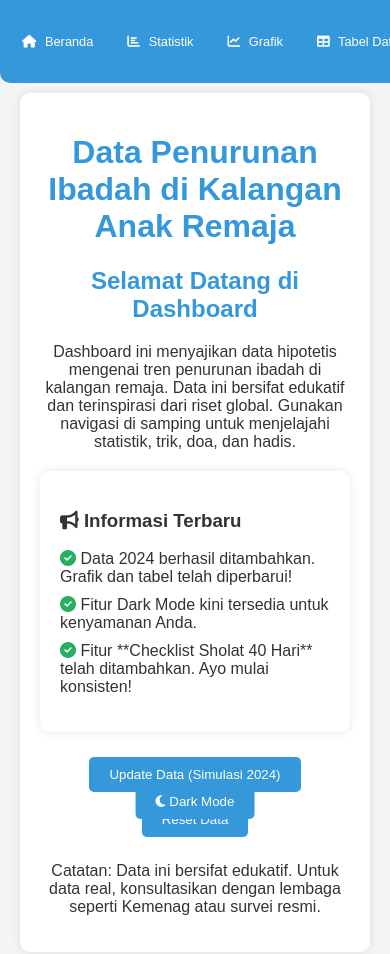
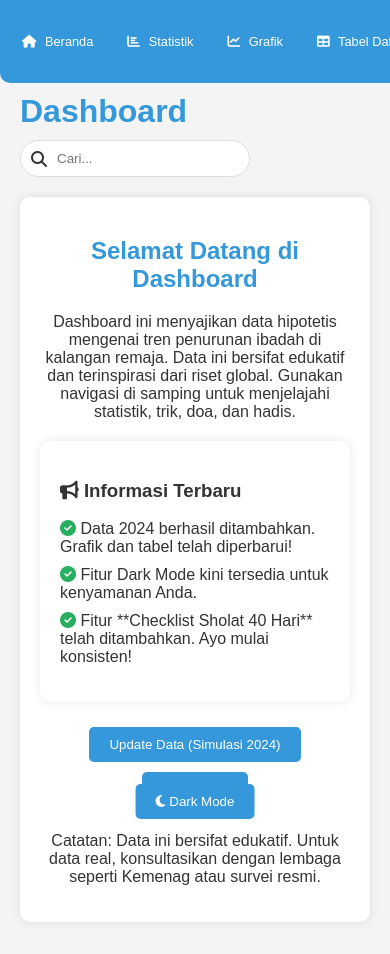
Before and after one commit to egaanandae4-lang/Penurunan-Ibadah-di-Kalangan-Anak-Remaja-sekarang-, a plain HTML site: page index.html in a window 390 px wide. Drawn offline with nearby package versions, Linux system fonts and the light colour scheme.

Commit message:
Update index.html

```diff
--- a/index.html
+++ b/index.html
@@ -14,11 +14,15 @@
             --text-color: #333;
             --accent-color: #3498db;
             --hover-color: #2980b9;
+            --checklist-green: #2ecc71;
+            --checklist-red: #e74c3c;
         }
         [data-theme="dark"] {
             --bg-color: #2c3e50;
             --container-bg: #34495e;
             --text-color: #ecf0f1;
+            --checklist-green: #27ae60;
+            --checklist-red: #c0392b;
         }
 
         /* Gaya Dasar */
@@ -160,9 +164,9 @@
         }
         .theme-toggle {
             position: fixed;
-            bottom: 20px; /* Perubahan di sini */
-            left: 50%; /* Perubahan di sini */
-            transform: translateX(-50%); /* Perubahan di sini */
+            bottom: 20px;
+            left: 50%;
+            transform: translateX(-50%);
             z-index: 1000;
         }
         .back-button {
@@ -185,6 +189,37 @@
         }
         .audio-btn:hover {
             color: var(--hover-color);
+        }
+
+        /* Header dan Pencarian Baru */
+        .header-container {
+            display: flex;
+            justify-content: space-between;
+            align-items: center;
+            margin-bottom: 20px;
+        }
+        .search-bar {
+            display: flex;
+            align-items: center;
+            border: 1px solid #ddd;
+            border-radius: 20px;
+            padding: 5px 10px;
+            background: var(--container-bg);
+            transition: border-color 0.3s;
+        }
+        .search-bar:focus-within {
+            border-color: var(--accent-color);
+        }
+        .search-bar input {
+            border: none;
+            outline: none;
+            background: transparent;
+            color: var(--text-color);
+            padding: 5px;
+        }
+        .search-bar i {
+            color: var(--text-color);
+            margin-right: 5px;
         }
 
         /* Notifikasi Toast */
@@ -332,6 +367,21 @@
             cursor: pointer;
             transform: scale(1.2);
         }
+        /* Penambahan untuk warna checklist */
+        .checklist-table td {
+            background-color: var(--checklist-red);
+            transition: background-color 0.3s;
+        }
+        .checklist-table td.checked {
+            background-color: var(--checklist-green);
+        }
+
+        #no-results {
+            text-align: center;
+            font-size: 1.2em;
+            color: #e74c3c;
+            display: none;
+        }
 
         /* Media Queries untuk Responsif */
         @media (max-width: 768px) {
@@ -347,7 +397,7 @@
                 border-radius: 0 0 10px 10px;
             }
             .sidebar h2 {
-                display: none; /* Sembunyikan judul "Dashboard" di HP */
+                display: none;
             }
             .sidebar ul {
                 display: flex;
@@ -379,6 +429,11 @@
             }
             .checklist-table th, .checklist-table td {
                 padding: 4px;
+            }
+            .header-container {
+                flex-direction: column;
+                align-items: flex-start;
+                gap: 10px;
             }
         }
     </style>
@@ -412,9 +467,17 @@
         </nav>
 
         <main class="main-content">
+            <div class="header-container">
+                <h1 style="margin: 0;">Dashboard</h1>
+                <div class="search-bar">
+                    <i class="fas fa-search"></i>
+                    <input type="text" id="searchInput" placeholder="Cari..." oninput="searchContent()">
+                </div>
+            </div>
+
+            <p id="no-results">Tidak ada hasil yang ditemukan.</p>
+
             <div class="container">
-                <h1>Data Penurunan Ibadah di Kalangan Anak Remaja</h1>
-
                 <section id="home-section" style="display: block;">
                     <h2>Selamat Datang di Dashboard</h2>
                     <p style="text-align: center;">Dashboard ini menyajikan data hipotetis mengenai tren penurunan ibadah di kalangan remaja. Data ini bersifat edukatif dan terinspirasi dari riset global. Gunakan navigasi di samping untuk menjelajahi statistik, trik, doa, dan hadis.</p>
@@ -600,7 +663,7 @@
                         <p class="arab">رَبَّنَا لَكَ الْحَمْدُ مِلْءَ السَّمَاوَاتِ وَمِلْءَ الأَرْضِ وَمِلْءَ مَا شِئْتَ مِنْ شَيْءٍ بَعْدُ</p>
                         <p class="transliterasi">"Rabbana lakal hamdu mil'us-samawati wa mil'ul-ardhi wa mil'a ma syi'ta min syai'in ba'du."</p>
                         <p>Artinya: "Ya Tuhan kami, hanya bagi-Mu segala puji, sepenuh langit, sepenuh bumi, dan sepenuh apa saja yang Engkau kehendaki sesudah itu."</p>
-                        <audio id="itidalAudio" src="URL_AUDIO_I_TIDAL.mp3"></audio>
+                        <audio id="itidalAudio" src="URL_AUDIO_I_TIDAL.mpu"></audio>
                     </div>
                     <div class="list-item">
                         <h4>Sujud<button class="audio-btn" onclick="playAudio('sujudAudio')"><i class="fas fa-play"></i></button></h4>
@@ -841,6 +904,8 @@
         ];
 
         const originalDatabase = JSON.parse(JSON.stringify(database)); // Salinan data asli untuk reset
+        const allSections = document.querySelectorAll('main .container section');
+        const noResultsMessage = document.getElementById('no-results');
 
         // Inisialisasi Chart.js
         const ctx = document.getElementById('myChart').getContext('2d');
@@ -958,19 +1023,12 @@
 
         // Fungsi untuk menampilkan bagian dashboard yang berbeda
         function showSection(section) {
+            document.getElementById('searchInput').value = '';
             // Sembunyikan semua section
-            document.getElementById('home-section').style.display = 'none';
-            document.getElementById('stats-section').style.display = 'none';
-            document.getElementById('chart-section').style.display = 'none';
-            document.getElementById('table-section').style.display = 'none';
-            document.getElementById('checklist-section').style.display = 'none';
-            document.getElementById('tips-section').style.display = 'none';
-            document.getElementById('doa-section').style.display = 'none';
-            document.getElementById('wudhu-section').style.display = 'none';
-            document.getElementById('gerakan-sholat-section').style.display = 'none';
-            document.getElementById('hadis-section').style.display = 'none';
-            document.getElementById('profile-section').style.display = 'none';
-            document.getElementById('web-section').style.display = 'none';
+            allSections.forEach(sec => {
+                sec.style.display = 'none';
+            });
+            noResultsMessage.style.display = 'none';
 
             // Tampilkan section yang dipilih
             document.getElementById(`${section}-section`).style.display = 'block';
@@ -980,6 +1038,36 @@
                 loadChecklist();
             } else if (section === 'table') {
                 renderTable();
+            }
+        }
+
+        // Fungsi untuk mencari konten di seluruh dashboard
+        function searchContent() {
+            const query = document.getElementById('searchInput').value.toLowerCase();
+            let hasResults = false;
+
+            allSections.forEach(sec => {
+                if (sec.id === 'home-section') {
+                    sec.style.display = 'none';
+                    return; // Jangan tampilkan section home saat mencari
+                }
+
+                const sectionContent = sec.textContent.toLowerCase();
+                if (sectionContent.includes(query)) {
+                    sec.style.display = 'block';
+                    hasResults = true;
+                } else {
+                    sec.style.display = 'none';
+                }
+            });
+
+            if (query === '') {
+                showSection('home');
+                noResultsMessage.style.display = 'none';
+            } else if (!hasResults) {
+                noResultsMessage.style.display = 'block';
+            } else {
+                noResultsMessage.style.display = 'none';
             }
         }
 
@@ -1043,7 +1131,18 @@
                     const checkbox = document.createElement('input');
                     checkbox.type = 'checkbox';
                     checkbox.id = `${sholat.toLowerCase()}-day-${i}`;
-                    checkbox.addEventListener('change', saveChecklist);
+
+                    // Tambahkan event listener untuk mengubah warna sel
+                    checkbox.addEventListener('change', (event) => {
+                        const parentCell = event.target.closest('td');
+                        if (event.target.checked) {
+                            parentCell.classList.add('checked');
+                        } else {
+                            parentCell.classList.remove('checked');
+                        }
+                        saveChecklist();
+                    });
+
                     cell.appendChild(checkbox);
                     row.appendChild(cell);
                 }
@@ -1072,7 +1171,11 @@
                     for (let i = 1; i <= 40; i++) {
                         const checkbox = document.getElementById(`${sholat.toLowerCase()}-day-${i}`);
                         if (checkbox && checklistData[sholat.toLowerCase()][i]) {
-                            checkbox.checked = checklistData[sholat.toLowerCase()][i];
+                            checkbox.checked = true;
+                            checkbox.closest('td').classList.add('checked');
+                        } else if (checkbox) {
+                            checkbox.checked = false;
+                            checkbox.closest('td').classList.remove('checked');
                         }
                     }
                 });
@@ -1084,6 +1187,7 @@
                 localStorage.removeItem(storageKey);
                 document.querySelectorAll('.checklist-table input[type="checkbox"]').forEach(checkbox => {
                     checkbox.checked = false;
+                    checkbox.closest('td').classList.remove('checked');
                 });
                 showToast('Checklist berhasil direset!');
             }
```
